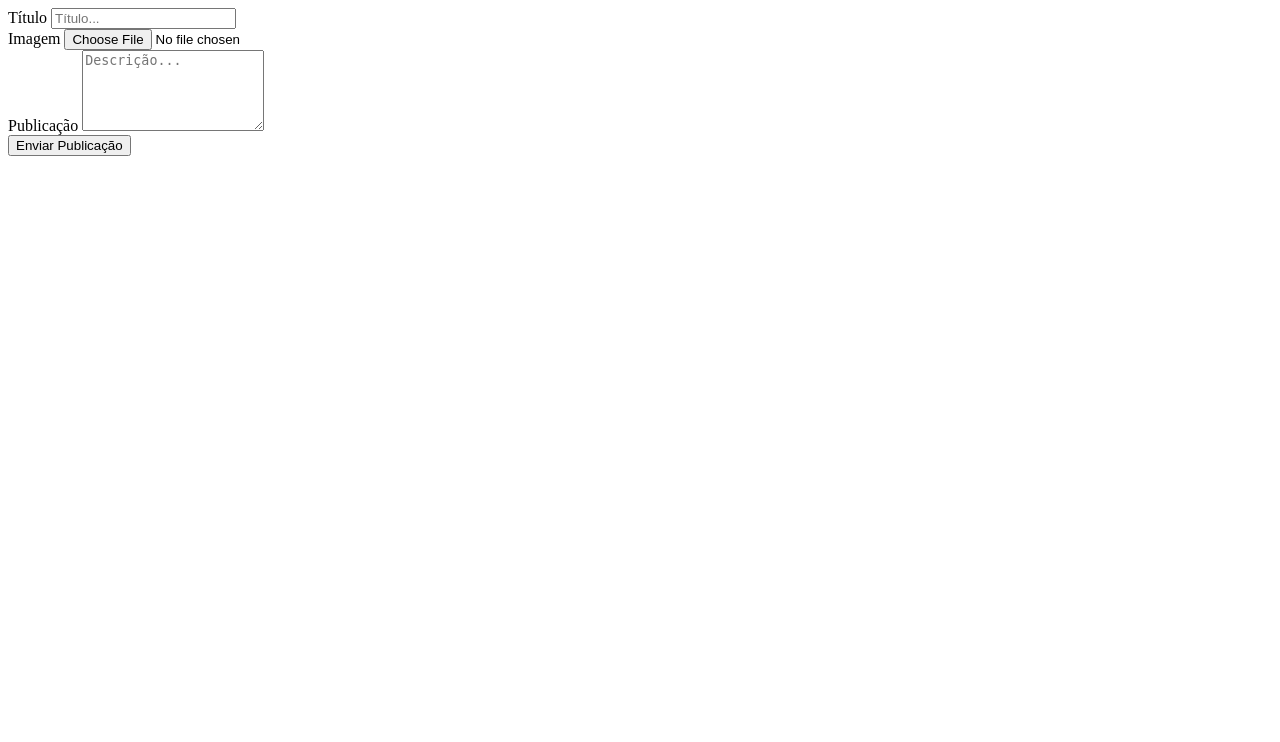
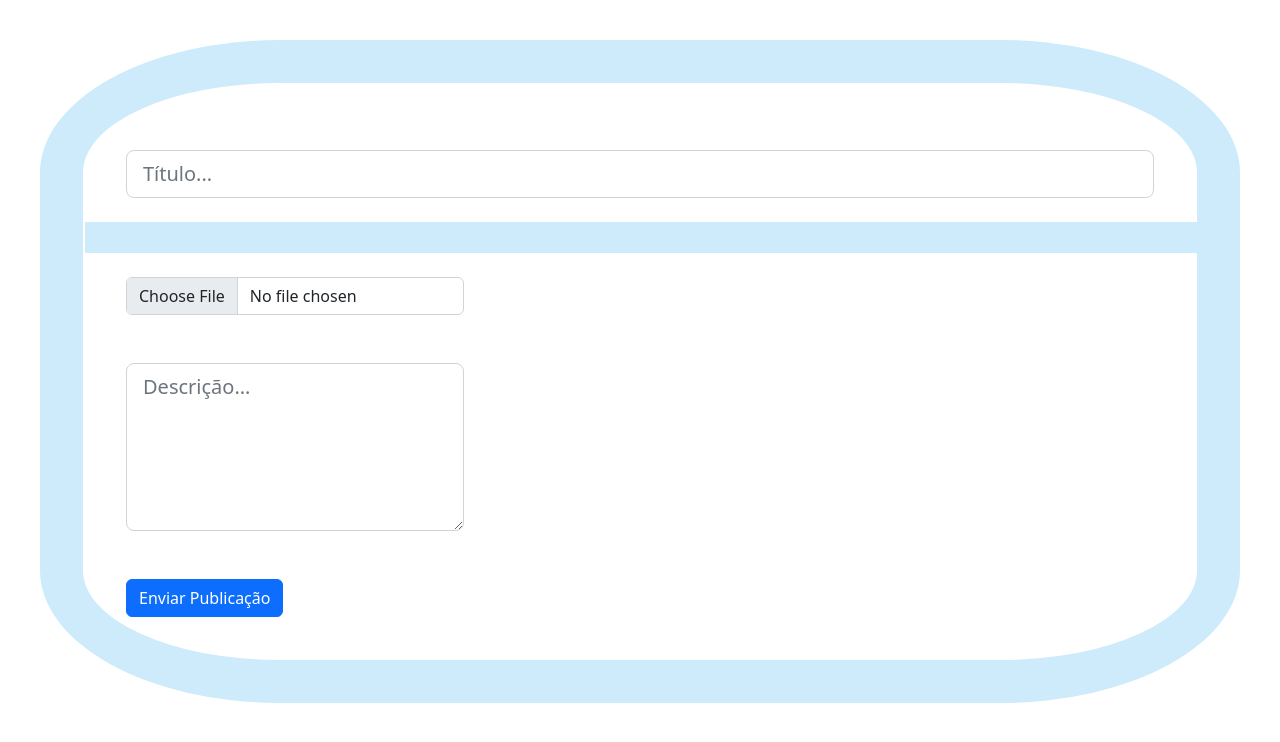
Before and after one commit to Mariasina/pedro-macedo, a PHP site: page /criar_publicacao.php in a window 1280 px wide. Shown: the top 742 px of the page. Run offline with PHP 8.4, Linux system fonts and the light colour scheme; a user stored in the database is signed in.

Commit message:
layout area publicação
deixei simples e bonito

```diff
--- a/criar_publicacao.php
+++ b/criar_publicacao.php
@@ -11,17 +11,29 @@
     <meta http-equiv="X-UA-Compatible" content="IE=edge">
     <meta name="viewport" content="width=device-width, initial-scale=1.0">
     <title>Criar Publicação</title>
+    <!-- css -->
+    <link rel = "stylesheet" href = "css/pubarea.css">
+    <!-- Bootstrap -->
+    <link href="https://cdn.jsdelivr.net/npm/bootstrap@5.2.0-beta1/dist/css/bootstrap.min.css"
+    rel="stylesheet" integrity="sha384-0evHe/X+R7YkIZDRvuzKMRqM+OrBnVFBL6DOitfPri4tjfHxaWutUpFmBp4vmVor"
+    crossorigin="anonymous">
+    <!-- icones -->
+    <link href="https://fonts.googleapis.com/css2?family=Material+Icons+Outlined" rel="stylesheet">
 </head>
 <body>
     <!--foruláio para cadastro da publicação -->
-    <form action="bd/criar_pub.php" method="post" enctype="multipart/form-data">
-        <label>Título</label>
-            <input type="text" name="titulo" placeholder="Título..."><br>
-        <label>Imagem</label>
-            <input type="file" name="imagem"><br>
-        <label>Publicação</label>
-            <textarea name="descricao" rows="5" placeholder="Descrição..."></textarea><br>
-        <input type="submit" value="Enviar Publicação">
-    </form>
+    <div class = "teste">
+        <form action="bd/criar_pub.php" method="post" enctype="multipart/form-data">
+            <label></label>
+                <input class = "form-control form-control-lg" type="text" name="titulo" placeholder="Título..."><br/>
+            <div class = "titulo">
+            </div><br/>
+            <label class = "img">
+                <input class="form-control" type="file" name="imagem" id="formFile"><br>
+            <label class = "pub"></label>
+                    <textarea class = "form-control form-control-lg" name="descricao" rows="5" placeholder="Descrição..."></textarea><br><br/>
+                <input class="btn btn-primary" value="Enviar Publicação" type = "submit">
+        </form>
+    </div>
 </body>
 </html>
--- /dev/null
+++ b/css/pubarea.css
@@ -0,0 +1,12 @@
+.teste {
+     border: 43px solid #ceebfb;
+     border-radius: 20%;
+     margin: 40px;
+     padding: 43px;
+}
+.titulo {
+    border-bottom: 31px solid #ceebfb;
+    position: relative;
+    width: 110%;
+    right: 4%;
+}
```
Also changed, not shown: img/uploads/img_6345e14c473f9.jpg (added), img/uploads/img_6345e68d259db.png (added).
